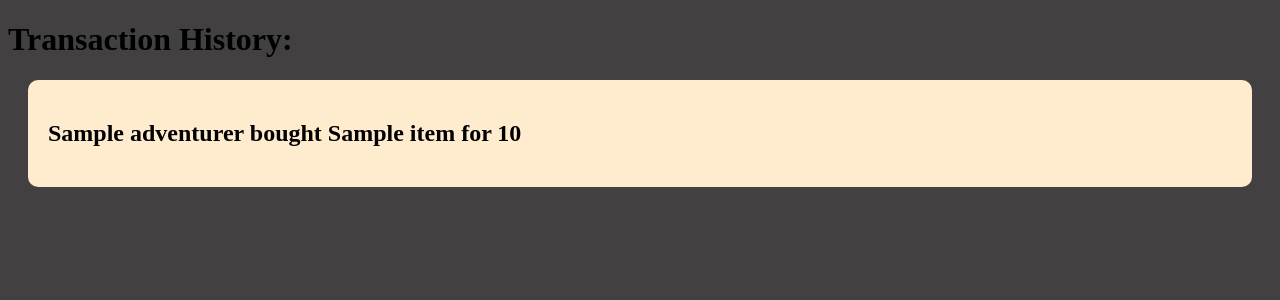
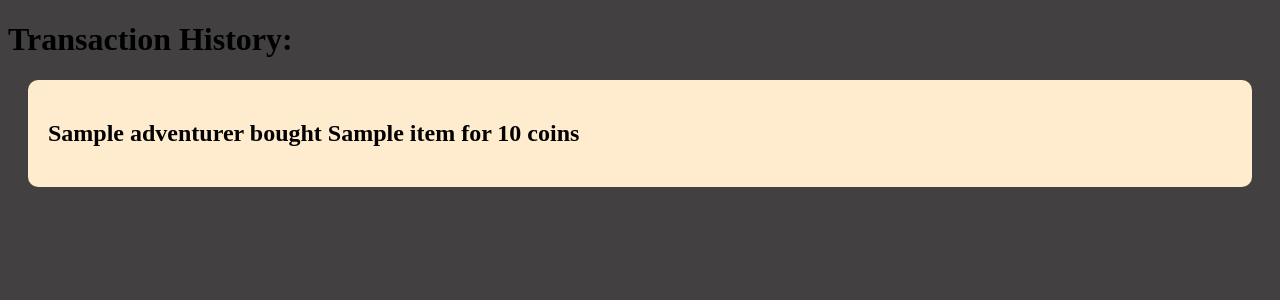
Before and after one commit to TRiley1/pythonproject_cc, a Flask app: page /inventory in a window 1280 px wide. Shown: the part 92-392 px from the top of the page. Run offline with Flask 3, Linux system fonts and the light colour scheme; a database or web service that is not in the repository returns one stand-in record (values such as "Sample title"); some libraries are stand-ins or nearby versions.

```diff
--- a/db/rpg_store.sql
+++ b/db/rpg_store.sql
@@ -43,4 +43,4 @@ INSERT INTO items (type, name, rarity,image, value) VALUES ('Scyche', 'Death''s
 
 INSERT INTO adventurers (name, wallet) VALUES ('Thornforg', 10000);
 INSERT INTO adventurers (name, wallet) VALUES ('Odinthin', 20000);
-INSERT INTO adventurers (name, wallet) VALUES ('Alexandra', 40000);
+INSERT INTO adventurers (name, wallet) VALUES ('Cat Ballou', 40000);
--- a/templates/inventory/store.html
+++ b/templates/inventory/store.html
@@ -5,7 +5,7 @@
 <div class = inventory_box>
     {% for inventory in inventory_list %}
 
-    <h2>{{inventory.adventurer.name}} bought {{inventory.item.name}} for {{inventory.item.value}}</h2>
+    <h2>{{inventory.adventurer.name}} bought {{inventory.item.name}} for {{inventory.item.value}} coins</h2>
 
     {% endfor %}
 </div>
```
Also changed, not shown: Screenshot 2023-03-29 at 21.04.43.png (added).
